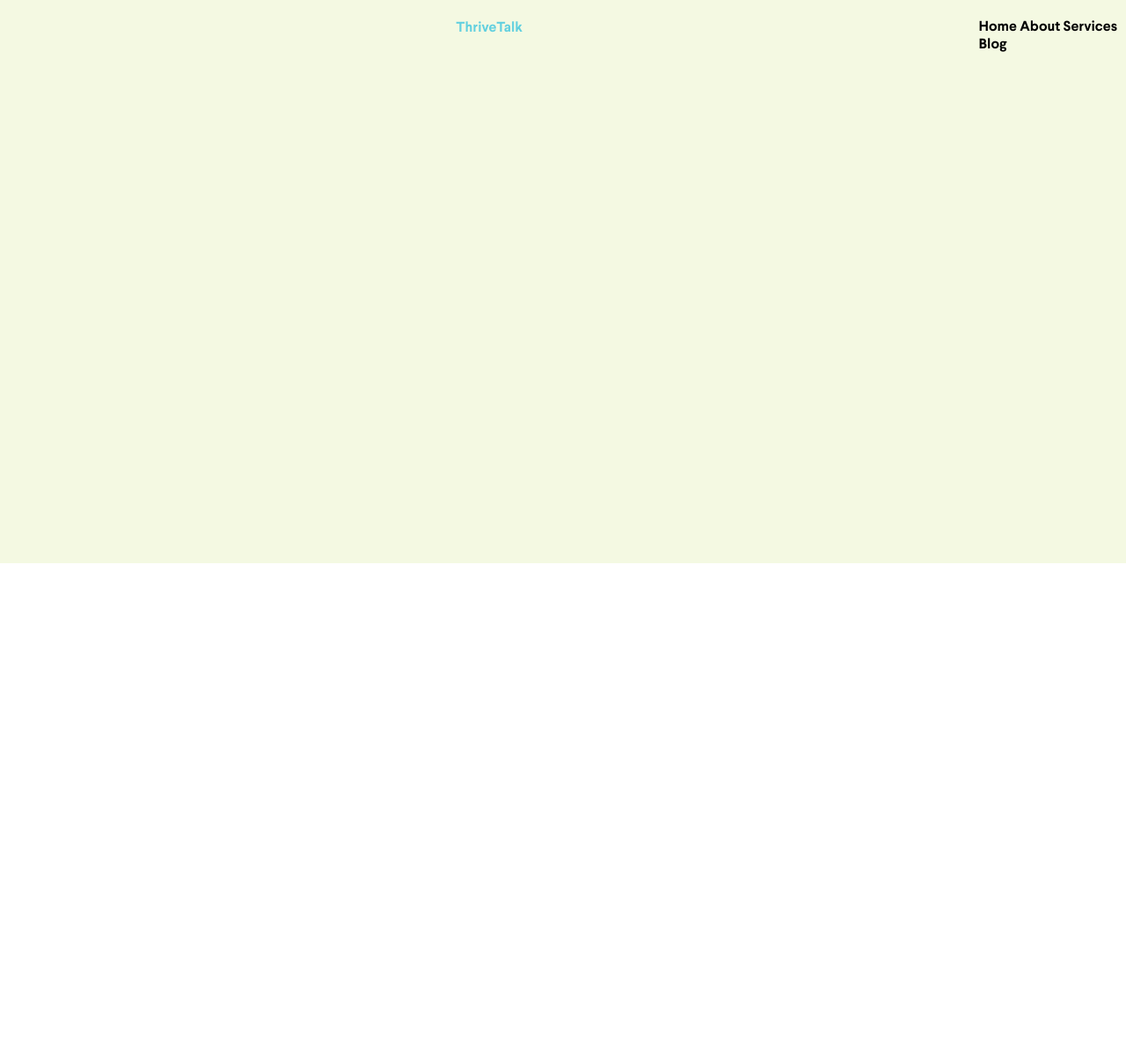
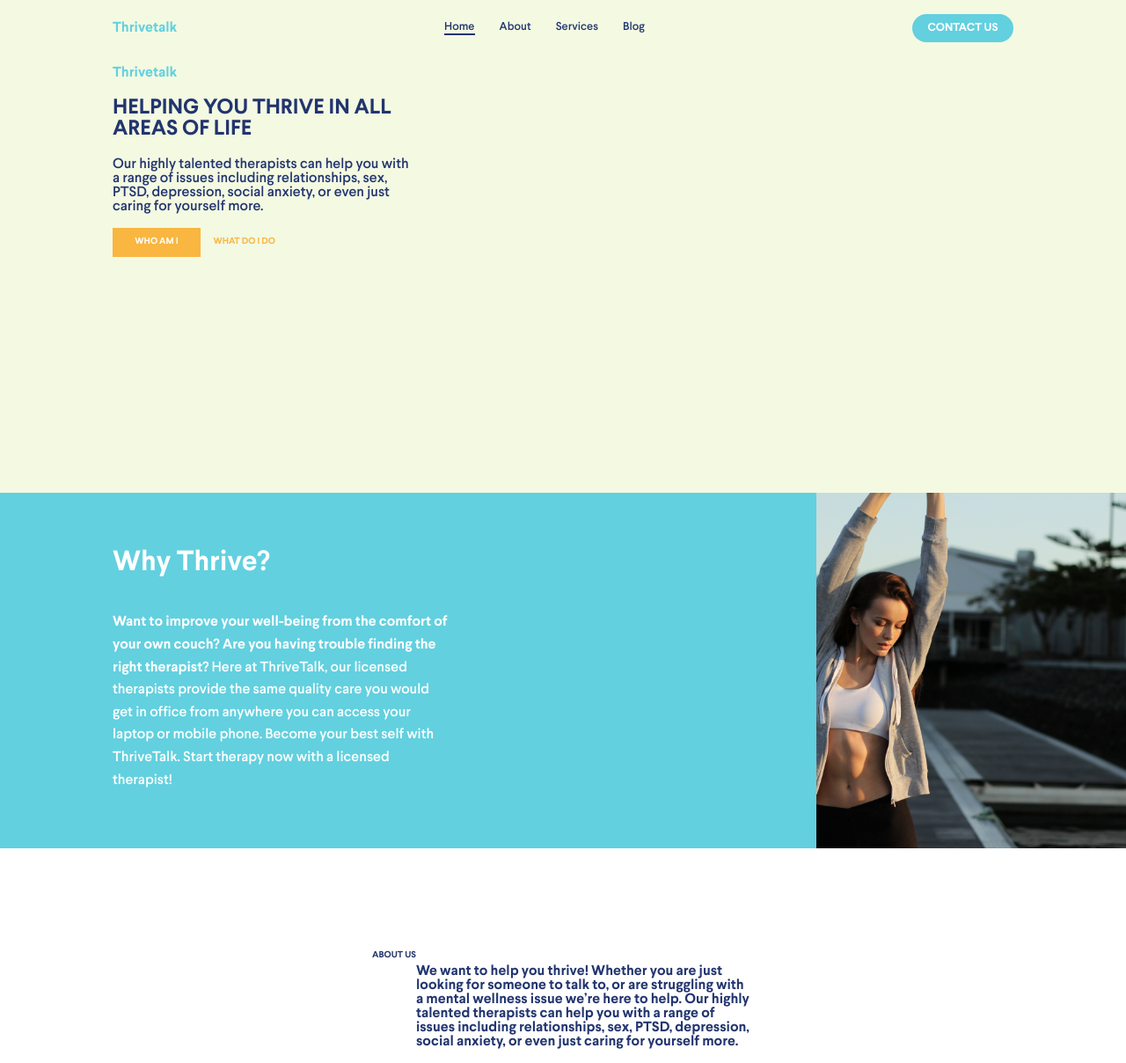
Before and after one commit to lilgvr/profsoft-task1, a plain HTML site: page index.html in a window 1280 px wide. Shown: the whole page at 88% size. Before the commit the page ends 800 px from the top, so only its background shows below. Drawn offline with Linux system fonts and the light colour scheme; files whose address does not match are found by name.

Commit message:
some changes

```diff
--- a/index.html
+++ b/index.html
@@ -4,40 +4,92 @@
     <meta charset="UTF-8">
     <meta name="viewport" content="width=device-width, initial-scale=1.0">
     <link rel="stylesheet" href="styles/style.css">
+    <link rel="stylesheet" href="styles/header.css">
+    <link rel="stylesheet" href="styles/home.css">
+    <link rel="stylesheet" href="styles/about.css">
+    <link rel="stylesheet" href="styles/services.css">
+    <link rel="stylesheet" href="styles/blog.css">
+    <link rel="shortcut icon" href="favicon.ico" type="image/x-icon">
+
     <title>ThriveTalk</title>
 </head>
 <body>
 
 <header>
+
     <nav>
-        <a href="/">ThriveTalk</a>
+        <a href="/" class="header__title">Thrivetalk</a>
+        <div class="nav__navigation">
+            <div>
+                <a href="#home" class="nav__navigation--selected">Home</a>
+                <a href="">About</a>
+                <a href="">Services</a>
+                <a href="">Blog</a>
+            </div>
+        </div>
+        <a class="nav__button">Contact us</a>
     </nav>
+
     <div class="header__info">
-        <h1></h1>
-        <div class="nav__navigation">
-            <a href="">Home</a>
-            <a href="">About</a>
-            <a href="">Services</a>
-            <a href="">Blog</a>
+        <h1>Thrivetalk</h1>
+        <h2>HELPING YOU THRIVE IN ALL AREAS OF LIFE</h2>
+
+        <p class="header__description">Our highly talented therapists can help you with a range of issues including
+            relationships, sex, PTSD,
+            depression, social anxiety, or even just caring for yourself more.</p>
+        <div>
+            <div class="header__button--filled">
+                who am i
+            </div>
+            <div class="header__button--open">
+                what do i do
+            </div>
         </div>
+
     </div>
+
 </header>
+
 <main>
+
     <section class="home">
+        <div id="home">
+            <h2>Why Thrive?</h2>
+            <span>
+                Want to improve your well-being from the comfort of your own couch? Are you having trouble finding the
+                right
+                therapist?
+            </span>
+            <span>
+                Here at ThriveTalk, our licensed therapists provide the same quality care you would get in office
+                from anywhere you can access your laptop or mobile phone. Become your best self with ThriveTalk. Start
+                therapy now with a licensed therapist!
+            </span>
+        </div>
+        <img src="./assets/images/home.png" alt="Home">
+    </section>
+
+    <section class="about" id="about">
+        <h2>about us</h2>
+        <p>We want to help you thrive! Whether you are just looking for someone to talk to, or are struggling with a
+            mental wellness issue we’re here to help. Our highly talented therapists can help you with a range of issues
+            including relationships, sex, PTSD, depression, social anxiety, or even just caring for yourself more.
+        </p>
+    </section>
+
+    <section class="services" id="services">
 
     </section>
-    <section class="about">
+
+    <section class="blog" id="blog">
 
     </section>
-    <section class="services">
 
-    </section>
-    <section class="blog">
+</main>
 
-    </section>
-</main>
 <footer>
 
 </footer>
+
 </body>
 </html>
--- /dev/null
+++ b/styles/about.css
@@ -0,0 +1,21 @@
+.about {
+    display: flex;
+    height: 19vw;
+    width: 100%;
+    align-items: center;
+    justify-content: center;
+}
+
+.about h2 {
+    align-self: center;
+    text-transform: uppercase;
+    font-size: .8vw;
+}
+
+.about p {
+    align-self: flex-end;
+    justify-self: center;
+    font-size: 1.25vw;
+    width: 30%;
+    font-weight: 600;
+}
--- /dev/null
+++ b/styles/header.css
@@ -0,0 +1,126 @@
+header {
+    display: flex;
+    background-color: var(--header-color);
+    height: 43.75vw;
+    width: 100%;
+    flex-direction: column;
+    align-items: center;
+}
+
+.header__info {
+    height: 80%;
+    width: 27%;
+    align-self: flex-start;
+    margin-left: 10%;
+}
+
+.header__info > div {
+    display: flex;
+    flex-direction: row;
+    align-items: center;
+}
+
+.header__title, h1 {
+    font-size: 1.25vw;
+    color: var(--font-secondary-color);
+    transition: color var(--transition-time) linear;
+}
+
+.header__title:hover {
+    cursor: pointer;
+    color: var(--font-primary-color);
+}
+
+.header__description {
+    font-size: 1.25vw;
+}
+
+.header__button--filled, .header__button--open {
+    display: flex;
+    justify-content: center;
+    align-items: center;
+    font-size: .8vw;
+    font-weight: 700;
+    text-transform: uppercase;
+    height: 2.6vw;
+    width: 7.8vw;
+    transition: background-color var(--transition-time) linear, color var(--transition-time) linear;
+}
+
+.header__button--filled {
+    background-color: var(--yellow);
+    color: #ffffff;
+}
+
+.header__button--filled:hover {
+    background-color: var(--font-secondary-color);
+    cursor: pointer;
+}
+
+.header__button--open {
+    color: var(--yellow);
+    background-color: var(--header-color);
+}
+
+.header__button--open:hover {
+    cursor: pointer;
+    color: var(--font-secondary-color);
+}
+
+header nav {
+    width: 80%;
+    display: flex;
+    justify-content: space-between;
+    align-items: center;
+    height: 5vw;
+    flex-direction: row;
+}
+
+.nav__navigation {
+    width: 50%;
+    display: flex;
+    justify-content: center;
+}
+
+.nav__navigation--selected {
+    font-weight: 700;
+    border-bottom: 2px solid var(--font-primary-color);
+}
+
+.nav__navigation a {
+    font-weight: 500;
+    font-size: 1vw;
+    color: var(--font-primary-color);
+    transition: font-weight var(--transition-time) linear;
+}
+
+.nav__navigation a:hover {
+    font-weight: 700;
+}
+
+.nav__navigation > div {
+    width: 50%;
+    display: flex;
+    justify-content: space-around;
+}
+
+.nav__button {
+    border-radius: 1.5vw;
+    display: flex;
+    justify-content: center;
+    align-items: center;
+    font-weight: 700;
+    font-size: 1vw;
+    text-transform: uppercase;
+    padding: .5vw 1vw;
+    width: 7vw;
+    height: 1.5vw;
+    background-color: var(--font-secondary-color);
+    color: #ffffff;
+    transition: background-color var(--transition-time) linear;
+}
+
+.nav__button:hover {
+    cursor: pointer;
+    background-color: var(--font-primary-color);
+}
--- /dev/null
+++ b/styles/home.css
@@ -0,0 +1,28 @@
+.home {
+    display: flex;
+    flex-direction: row;
+    justify-content: space-between;
+    background-color: var(--font-secondary-color);
+    height: 31.6vw;
+}
+
+.home > div {
+    width: 30%;
+    margin-left: 10%;
+}
+
+.home h2 {
+    color: #ffffff;
+    font-size: 2.5vw;
+    margin: 5vw 0 3vw 0;
+}
+
+.home span {
+    color: #ffffff;
+    font-size: 1.25vw;
+    line-height: 2vw;
+}
+
+.home span:first-of-type {
+    font-weight: 600;
+}
--- a/styles/style.css
+++ b/styles/style.css
@@ -4,11 +4,20 @@
     --header-color: #F4F9E2;
     --font-primary-color: #22356F;
     --font-secondary-color: #62D0DF;
+    --transition-time: .15s;
+    --yellow: #F9B640;
 }
 
 html, body {
     margin: 0;
     font-family: "Larsseit", sans-serif;
+    color: var(--font-primary-color);
+    font-weight: 500;
+    scroll-behavior: smooth;
+}
+
+.hidden {
+    display: none;
 }
 
 a {
@@ -22,37 +31,9 @@ a:visited {
     color: inherit;
 }
 
-header {
-    display: flex;
-    background-color: var(--header-color);
-    height: 50vw;
-}
-
-header nav a:first-of-type {
-    color: var(--font-secondary-color);
-}
-
-header nav {
-    width: 100%;
-    display: flex;
-    justify-content: space-around;
-    align-items: center;
-    height: 5vw;
-    flex-direction: row;
-}
-
-.nav__navigation {
-
-}
-
 main {
 
 }
 
 footer {
 }
-
-.reasons {
-    display: flex;
-    height: 5vw;
-}
```
Also changed, not shown: assets/images/blog.png (renamed from assets/images/promo.png), assets/images/home.png (renamed from assets/images/reasons.png), favicon.ico (added), styles/blog.css (added), styles/services.css (added).
